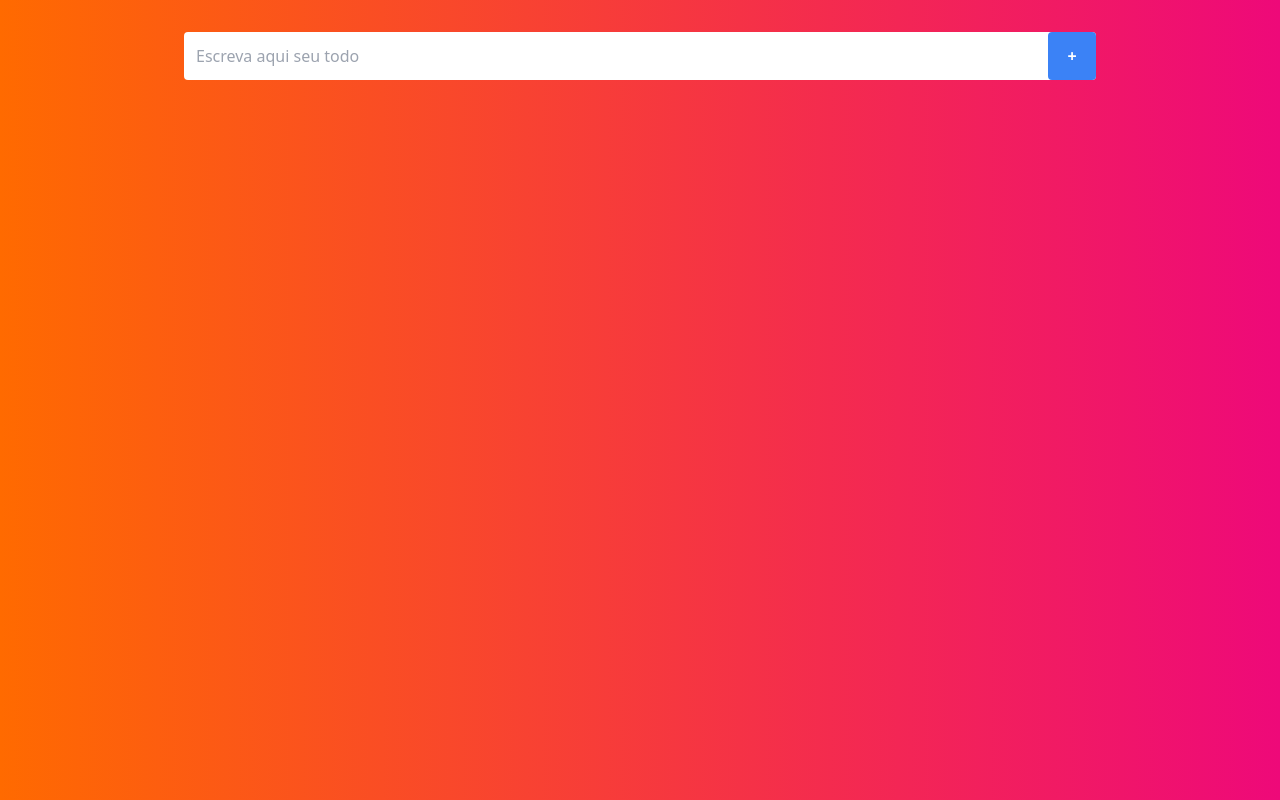
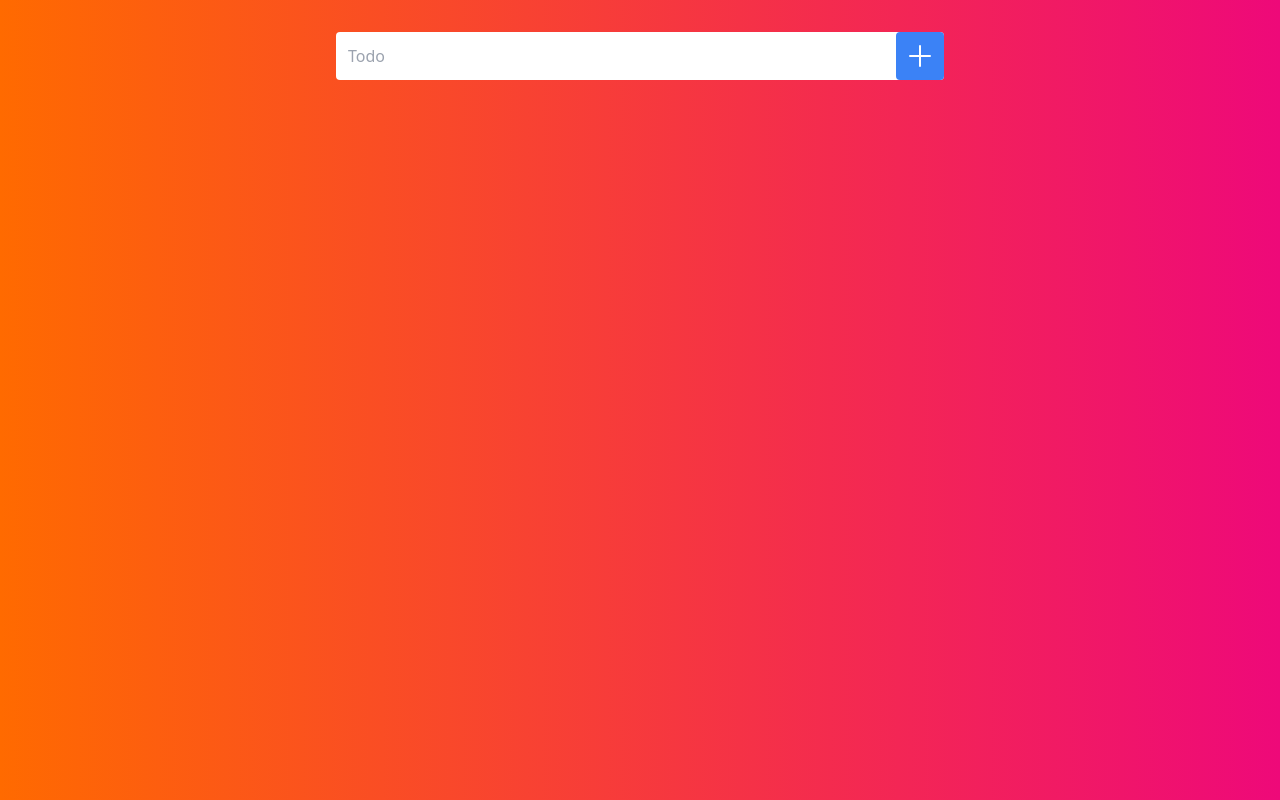
Before and after one commit to luisgomes01/redux-todo, a React (Vite) app: page / in a window 1280 px wide. Built offline with nearby package versions, Linux system fonts and the light colour scheme.

Commit message:
feat: add plusicon to submit button

```diff
--- a/src/App.jsx
+++ b/src/App.jsx
@@ -1,11 +1,17 @@
 import './App.css'
+import { PlusIcon } from '@heroicons/react/24/outline'
 
 const App = () => (
   <main className='flex items-center justify-center'>
-    <form className='w-3/4 flex flex-col'>
+    <form className='w-2/4 flex flex-col self-center'>
       <div className='flex relative'>
-        <input className='block m-0 p-3 rounded w-full' type='text' placeholder='Escreva aqui seu todo' />
-        <button className='absolute right-0 h-full bg-blue-500 hover:bg-blue-700 text-white font-bold py-2 px-4 aspect-square border-blue-700 rounded' type='submit'>+</button>
+        <input className='block m-0 p-3 rounded w-full' type='text' placeholder='Todo' />
+        <button
+          className='absolute right-0 h-full bg-blue-500 hover:bg-blue-700 text-white font-bold px-2 aspect-square border-blue-700 rounded'
+          type='submit'>
+          <PlusIcon />
+
+        </button>
       </div>
     </form>
   </main>
```
